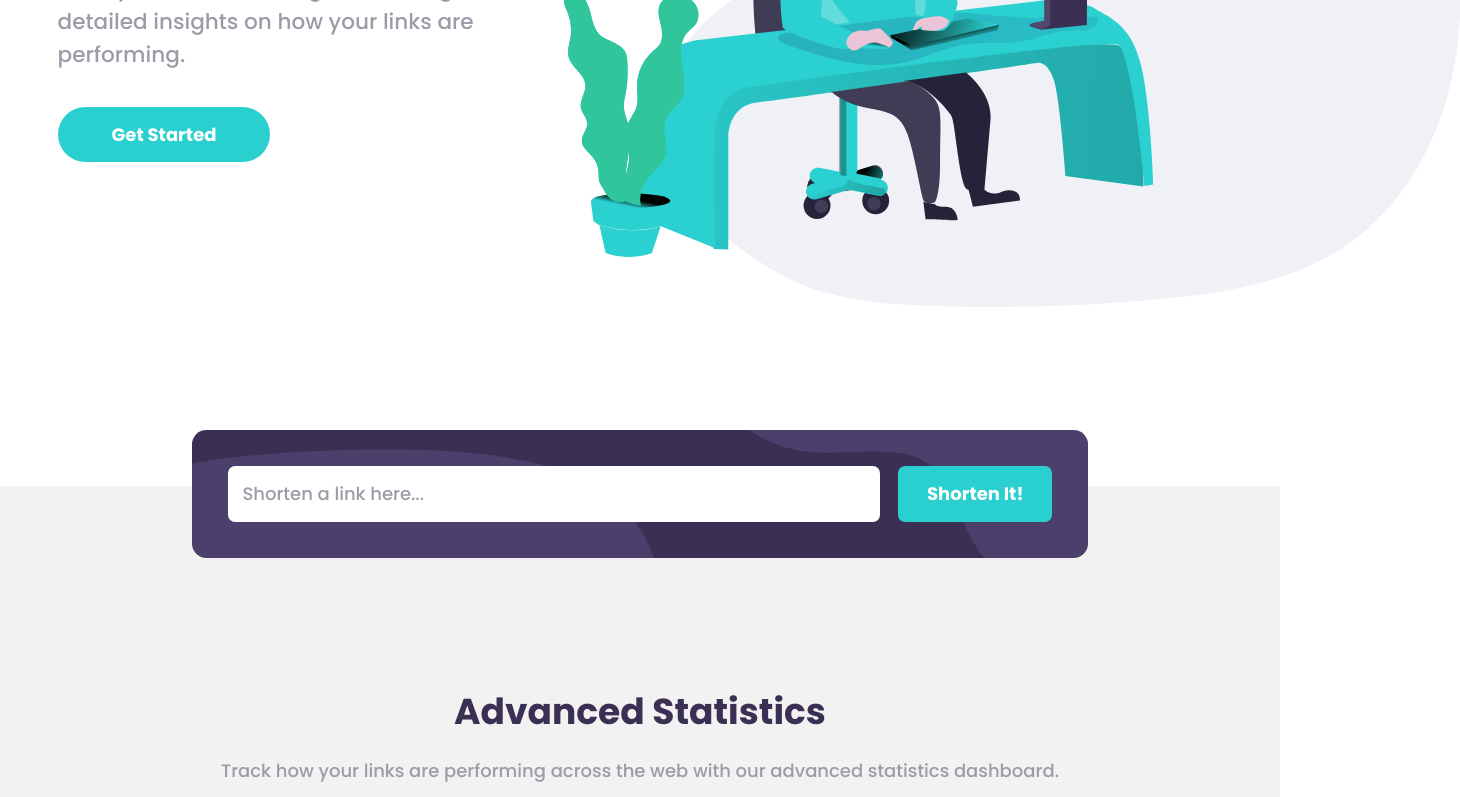
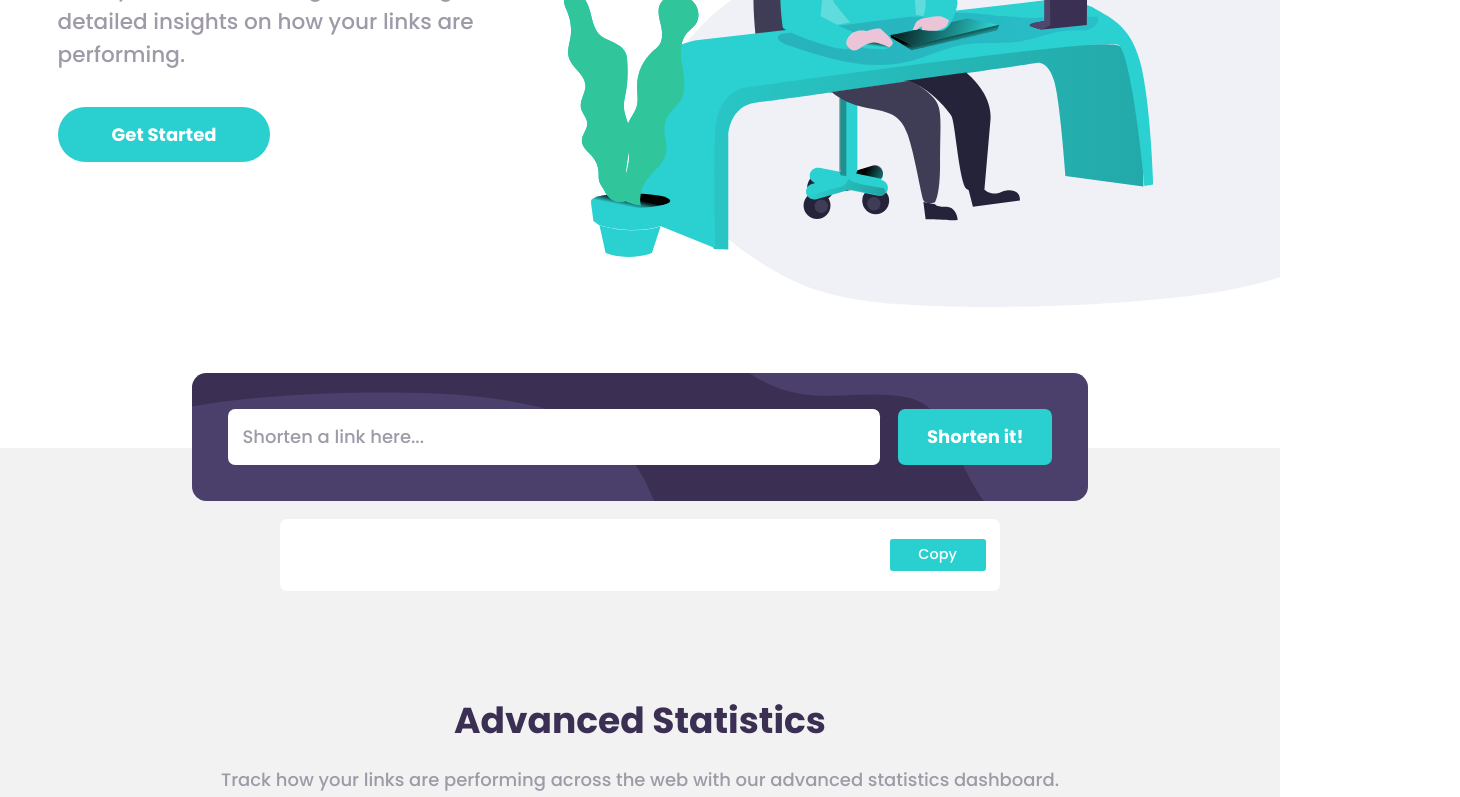
Before and after one commit to noedgecase/FEM_url-shortening, a React (Create React App) app: page / in a window 1280 px wide. Shown: the part 417-1214 px from the top of the page, 1460 px wide, since content can reach past the window. Built offline with nearby package versions, Linux system fonts and the light colour scheme.

Commit message:
before self constructing component

```diff
--- a/package.json
+++ b/package.json
@@ -35,5 +35,8 @@
       "last 1 firefox version",
       "last 1 safari version"
     ]
+  },
+  "devDependencies": {
+    "prettier-plugin-style-order": "^0.2.2"
   }
 }
--- a/src/App.js
+++ b/src/App.js
@@ -2,11 +2,14 @@ import React from 'react'
 import styled from 'styled-components'
 import Navbar from './components/Navbar/Navbar'
 import HeaderSection from './components/Sections/HeaderSection'
-import URLInputBox from './components/Sections/URLInputBox'
 import AdvanedSection from './components/Sections/AdvancedSection'
 import Footer from './components/Footer/Footer'
 
-const StyledApp = styled.div`
+const StyledApp = styled.main`
+  font-family: 'Poppins', sans-serif;
+  overflow-x: hidden;
+  max-width: 2400px;
+  margin: 0 auto;
   padding: 0;
 `
 
@@ -15,7 +18,6 @@ const App = () => {
     <StyledApp>
       <Navbar />
       <HeaderSection />
-      <URLInputBox />
       <AdvanedSection />
       <Footer />
     </StyledApp>
--- a/src/components/Footer/Footer.js
+++ b/src/components/Footer/Footer.js
@@ -87,8 +87,10 @@ const StyledBottomSide = styled.div`
           list-style: none;
           margin: 0.2em 0;
           color: hsl(257, 7%, 63%);
+          transition: color 200ms;
           &:hover {
             color: hsl(180, 66%, 49%);
+            transition: color 100ms;
           }
         }
       }
@@ -103,8 +105,10 @@ const StyledBottomSide = styled.div`
       width: 20px;
       height: 20px;
       cursor: pointer;
+      transition: fill 200ms;
       &:hover {
         fill: hsl(180, 66%, 49%);
+        transition: fill 100ms;
       }
     }
   }
--- a/src/components/Navbar/DesktopMenu.js
+++ b/src/components/Navbar/DesktopMenu.js
@@ -21,9 +21,11 @@ const StyledUl = styled.ul`
     font-weight: 500;
     display: inline;
     margin: 0 1em;
+    transition: color 200ms;
     &:hover {
       cursor: pointer;
       color: hsl(255, 11%, 22%);
+      transition: color 200ms;
     }
   }
 `
@@ -36,11 +38,13 @@ const StyledLogin = styled.div`
   align-items: center;
   justify-content: center;
   a {
+    transition: color 200ms;
     text-decoration: none;
     font-weight: 500;
     color: hsl(257, 7%, 63%);
     &:hover {
       color: hsl(255, 11%, 22%);
+      transition: color 200ms;
     }
   }
   button {
--- a/src/components/Sections/AdvancedSection.js
+++ b/src/components/Sections/AdvancedSection.js
@@ -1,12 +1,16 @@
 import React from 'react'
 import styled from 'styled-components'
+import URLInputBox from './URLInputBox'
 import sprite from '../../sprite.svg'
 
 const StyledAdvancedSection = styled.section`
   background-color: hsl(0, 0%, 95%);
-  padding: 10em 0;
   display: flex;
   flex-direction: column;
+  margin: 10em 0 0 0;
+  @media screen and (min-width: 960px) {
+    margin: 5em 0 0 0;
+  }
 `
 
 const StyledTopSection = styled.div`
@@ -116,6 +120,7 @@ const StyledBackgroundLine = styled.div`
 const AdvancedSection = () => {
   return (
     <StyledAdvancedSection>
+      <URLInputBox />
       <StyledTopSection>
         <h2>Advanced Statistics</h2>
         <p>
--- a/src/components/Sections/URLInputBox.js
+++ b/src/components/Sections/URLInputBox.js
@@ -1,17 +1,23 @@
-import React from 'react'
+import React, { useState } from 'react'
 import styled from 'styled-components'
 import formMobileBackground from '../../images/bg-shorten-mobile.svg'
 import formDesktopBackground from '../../images/bg-shorten-desktop.svg'
 
-const StyledFormContainer = styled.section`
+const StyledContainer = styled.section`
+  width: 100%;
+  height: auto;
+  position: relative;
+  bottom: 75px;
+`
+
+const StyledInputBox = styled.div`
+  display: flex;
+  justify-content: center;
+  flex-direction: column;
+  align-items: center;
   margin: 0 auto;
   padding: 1em;
-  width: clamp(5em, 90%, 40em);
-  position: relative;
-  top: 5rem;
-  display: flex;
-  justify-content: center;
-  align-items: center;
+  width: clamp(5em, 90%, 1400px);
   background-color: hsl(257, 27%, 26%);
   background-image: url(${formMobileBackground});
   background-repeat: no-repeat;
@@ -20,14 +26,14 @@ const StyledFormContainer = styled.section`
   @media screen and (min-width: 780px) {
     top: 4rem;
     padding: 2em;
-    width: clamp(5em, 70%, 90em);
+    width: clamp(730px, 70%, 90em);
     background-image: url(${formDesktopBackground});
     background-position: center;
     background-size: cover;
   }
 `
 
-const StyledURLInputForm = styled.form`
+const StyledURLInputForm = styled.div`
   display: flex;
   flex-direction: column;
   margin: 0 auto;
@@ -42,11 +48,12 @@ const StyledURLInputForm = styled.form`
     margin: 0 0 0.5em 0;
     padding: 0.8em;
     border: none;
+    overflow: hidden;
     ::placeholder {
       color: hsl(257, 7%, 63%);
     }
   }
-  input[type='submit'] {
+  button {
     font-family: 'Poppins', sans-serif;
     font-size: 1rem;
     font-weight: 700;
@@ -57,12 +64,12 @@ const StyledURLInputForm = styled.form`
     padding: 0.8em;
     margin: 0.5em 0 0 0;
     border-radius: 0.4em;
-    transition: transform 300ms, background-color 300ms;
+    transition: background-color 300ms, transform 200ms;
+    pointer-events: all;
     &:hover {
       cursor: pointer;
       background-color: hsl(180, 72%, 80%);
-      transform: scale(1.05, 1.05);
-      transition: transform 100ms, background-color 300ms;
+      transition: background-color 300ms;
     }
   }
   @media screen and (min-width: 780px) {
@@ -71,26 +78,126 @@ const StyledURLInputForm = styled.form`
       margin: 0 0.5em 0 0;
       flex: 5;
     }
-    input[type='submit'] {
+    button {
       margin: 0 0 0 0.5em;
       flex: 1;
+      &:hover {
+        transform: scale(1.05, 1.05);
+        transition: transform 200ms;
+      }
+    }
+  }
+`
+
+const StyledGeneratedLink = styled.div`
+  display: flex;
+  align-items: center;
+  justify-content: space-between;
+  border-radius: 0.4em;
+  text-align: center;
+  width: clamp(5em, 100%, 40em);
+  margin: 1em auto 0.5em auto;
+  height: 4em;
+  padding: 0 0 0 2em;
+  background-color: #fff;
+  .link-button {
+    flex: 1;
+    display: flex;
+    justify-content: space-between;
+    align-items: center;
+  }
+  h3 {
+    font-size: 0.8rem;
+    font-weight: 500;
+  }
+  .initial-link {
+    flex: 2;
+    overflow: hidden;
+    text-overflow: ellipsis;
+    white-space: nowrap;
+    text-align: left;
+    width: clamp(10ch, 100%, 40ch);
+    color: hsl(257, 27%, 26%);
+  }
+  .new-link {
+    color: hsl(180, 66%, 49%);
+    text-align: center;
+  }
+  button {
+    font-family: 'Poppins', sans-serif;
+    font-size: 0.8rem;
+    font-weight: 500;
+    color: white;
+    border: none;
+    background-color: hsl(180, 66%, 49%);
+    padding: 0.4em 2em;
+    margin: 0 1em;
+    border-radius: 0.2em;
+    transition: background-color 300ms, transform 200ms;
+    pointer-events: all;
+    &:hover {
+      cursor: pointer;
+      background-color: hsl(180, 72%, 80%);
+      transition: background-color 300ms;
     }
   }
 `
 
 const URLInputForm = () => {
+  let [linkInput, setLinkInput] = useState('')
+  let [newLink, setNewLink] = useState('')
+  const [longLink, setLongLink] = useState('')
+
+  const updateInput = (e) => {
+    setLinkInput(e.target.value)
+  }
+
+  ////////// API fetch //////////
+  ///////////////////////////////
+  const shortenLink = async () => {
+    // add generatedLink component
+    try {
+      const response = await fetch(
+        `https://api.shrtco.de/v2/shorten?url=${linkInput}`
+      )
+      const data = await response.json()
+      newLink = setNewLink(data.result?.short_link2 || data.error)
+      // remove loading animation
+    } catch (error) {
+      console.error(error)
+    }
+    setLongLink(linkInput)
+    setLinkInput('')
+  }
+  ////////////////////////////////
+
   return (
-    <StyledFormContainer>
+    <StyledContainer>
+      <StyledInputBox>
         <StyledURLInputForm>
           <input
             type='text'
             id='longUrl'
             name='longUrl'
+            onChange={updateInput}
+            value={linkInput}
             placeholder='Shorten a link here...'
           />
-        <input type='submit' value='Shorten It!' />
+          <button onClick={shortenLink} id='shorten-btn'>
+            Shorten it!
+          </button>
         </StyledURLInputForm>
-    </StyledFormContainer>
+      </StyledInputBox>
+      {/* asta de jos trebuie sa se construiasca cu fiecare link nou generat */}
+      <StyledGeneratedLink className='hidden'>
+        <h3 className='initial-link'>{longLink}</h3>
+        <div className='link-button'>
+          <h3 className='new-link'>{newLink}</h3>
+          <button id='copy-btn'>Copy</button>
+        </div>
+      </StyledGeneratedLink>
+      {/*  */}
+    </StyledContainer>
   )
 }
 
--- a/src/index.css
+++ b/src/index.css
@@ -6,13 +6,6 @@
   padding: 0;
 }
 
-body {
-  font-family: 'Poppins', sans-serif;
-  overflow-x: hidden;
-  max-width: 2400px;
-  margin: 0 auto;
-}
-
 @media screen and (min-width: 960px) {
   * {
     font-size: 18px;
```
Also changed, not shown: 1 other file (tests, documents, lock files or other folders). Lines whose indentation alone changed are shown as unchanged.
